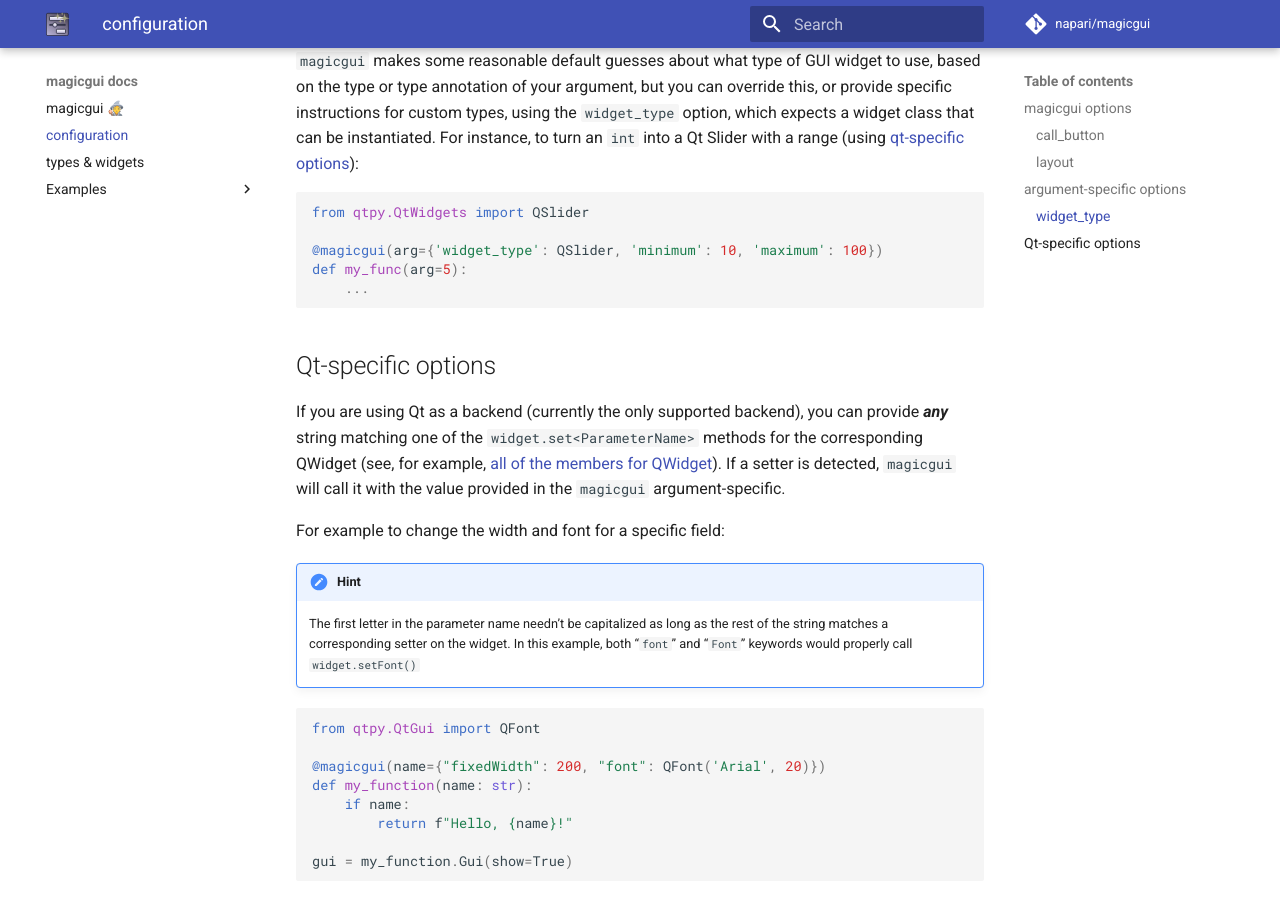
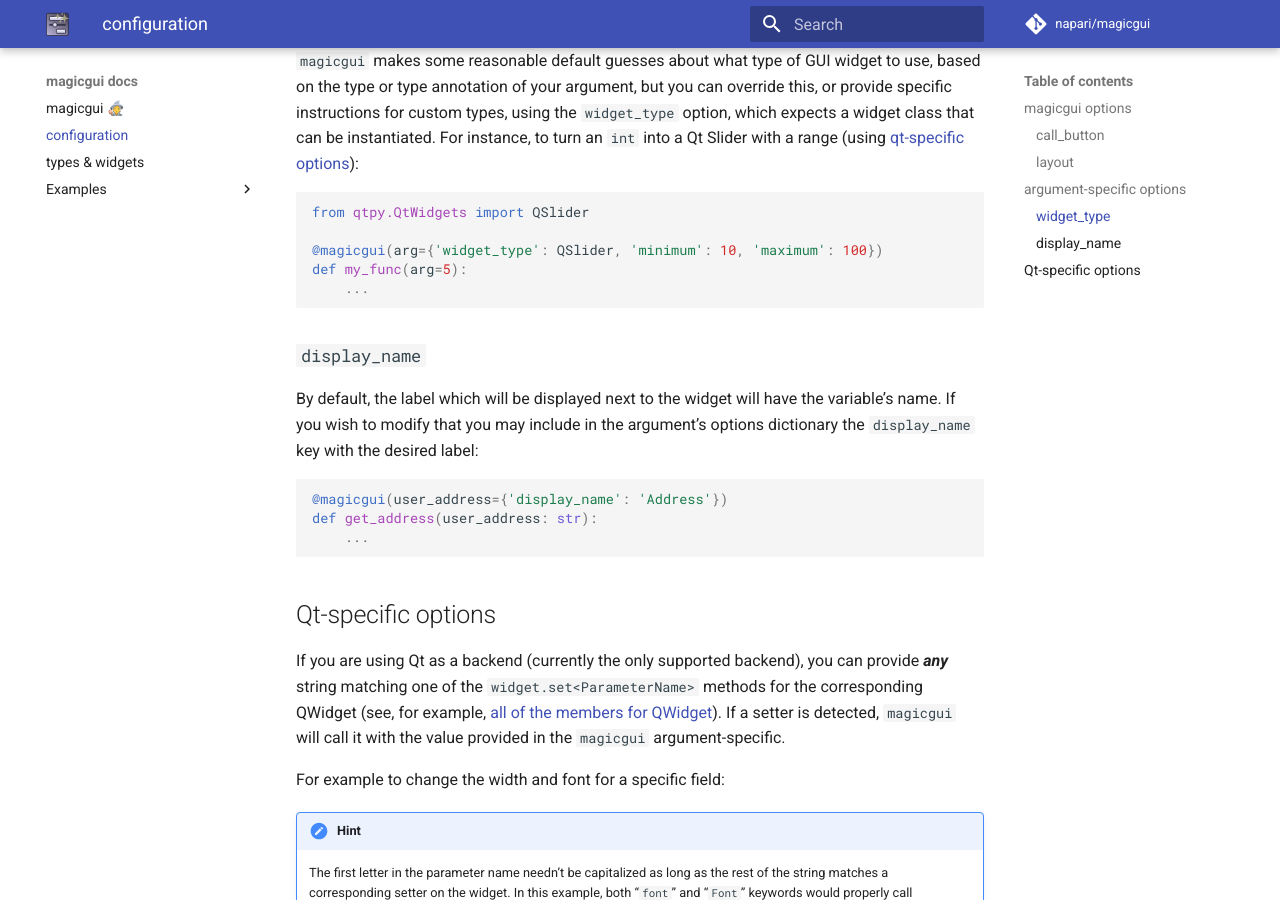
Before and after one commit to pyapp-kit/magicgui, an MkDocs documentation site: the page built from docs/configuration.md, in a window 1280 px wide and 900 px high, scrolled down 864 px. Built offline with MkDocs 1.6.1 and Material for MkDocs 9.7.7, drawn with Linux system fonts in a browser that asks for light colours; comment, search, counter and statistics services are not loaded.

Commit message:
Included display_name in the configuration examples

````diff
--- a/docs/configuration.md
+++ b/docs/configuration.md
@@ -41,6 +41,18 @@
 
 @magicgui(arg={'widget_type': QSlider, 'minimum': 10, 'maximum': 100})
 def my_func(arg=5):
+    ...
+```
+
+### `display_name`
+
+By default, the label which will be displayed next to the widget will have the
+variable's name. If you wish to modify that you may include in the argument's
+options dictionary the `display_name` key with the desired label:
+
+```python
+@magicgui(user_address={'display_name': 'Address'})
+def get_address(user_address: str):
     ...
 ```
 
````
